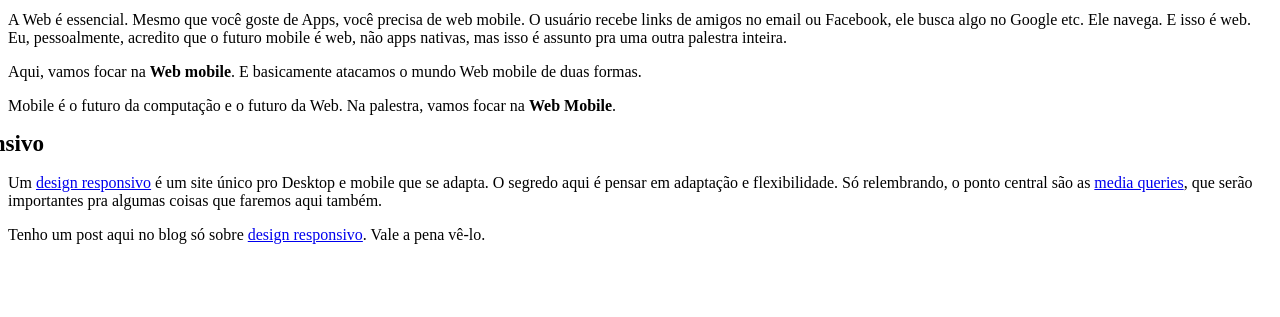
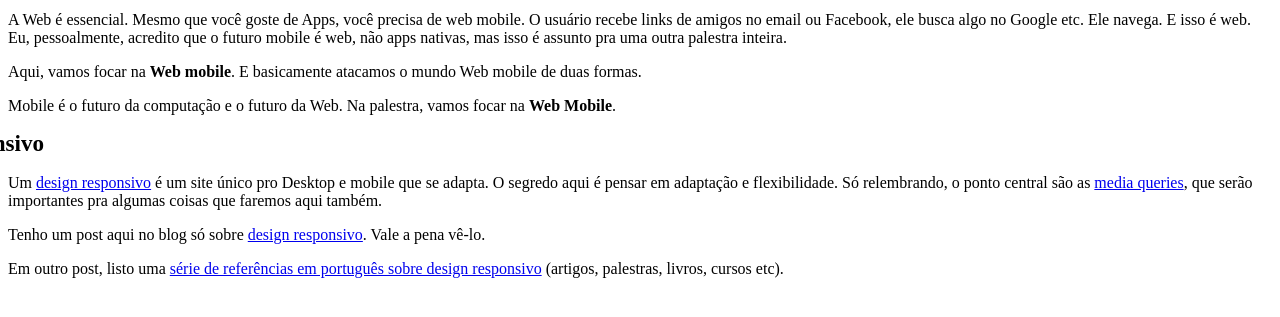
Before and after one commit to robersonupc/blog, a Jekyll site: the page built from _posts/posts-2012/2012-11-03-palestra-mobile-web.html, in a window 1280 px wide and 900 px high, scrolled down 1328 px, cut to the strip 0-330 px from the top of the window. Shown: the top 317 px of the strip. Built offline with Jekyll 4.4.1, drawn with Linux system fonts in a browser that asks for light colours.

Commit message:
linkando pro novo post de links responsivos

```diff
--- a/_posts/posts-2012/2012-04-16-responsive-web-design.html
+++ b/_posts/posts-2012/2012-04-16-responsive-web-design.html
@@ -213,6 +213,8 @@
 
 	<p><strong>Faça um site responsivo</strong> sempre disponível para qualquer dispositivo de hoje e do futuro. E, se for o caso, crie mais versões separadas otimizadas para dispositivos específicos.</p>
 
+	<p>Quer aprender mais sobre design reponsivo? Veja post com um zilhão de <a href="/diretorio-design-responsivo/">links para posts, palestras, livros, cursos e exemplos de sites responsivos</a>; tudo brasilieiro, em português.</p>
+
 	<p class="ultimo">E você, o que acha? Gosta de acessar sites em mobile com a experiência completa? Tem adotado qual prática em seus projetos móveis? <strong>Comente!</strong> Tem exemplos de designs responsivos brasileiros? Comente também!</p>
 </section>
 
--- a/_posts/posts-2012/2012-11-03-palestra-mobile-web.html
+++ b/_posts/posts-2012/2012-11-03-palestra-mobile-web.html
@@ -161,6 +161,8 @@
 	</aside>
 	<aside class="audience">
 		<p>Tenho um post aqui no blog só sobre <a href="http://sergiolopes.org/responsive-web-design/">design responsivo</a>. Vale a pena vê-lo.</p>
+
+		<p>Em outro post, listo uma <a href="/diretorio-design-responsivo/">série de referências em português sobre design responsivo</a> (artigos, palestras, livros, cursos etc).</p>
 	</aside>
 </section>
 
```
Also changed, not shown: _posts/posts-2012/2012-05-14-review-responsive-design-ethan-marcotte.md (+1 -1 lines).
